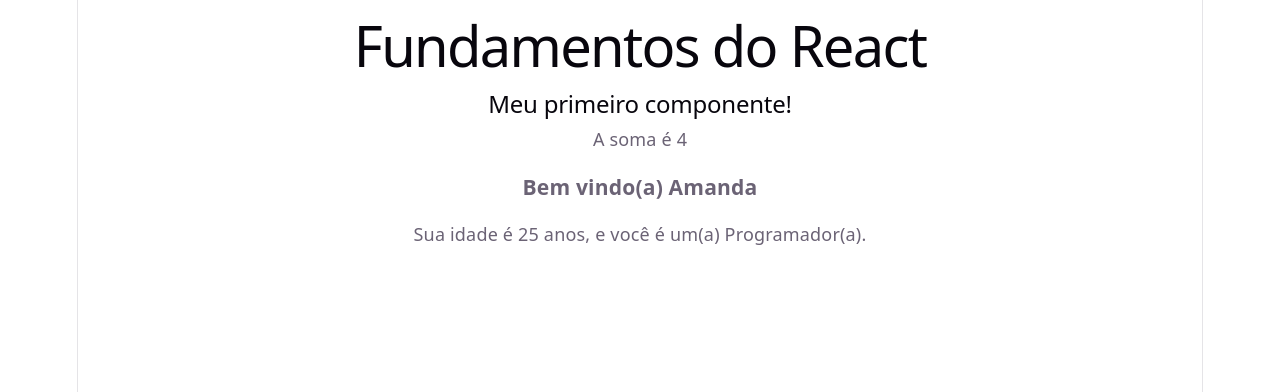
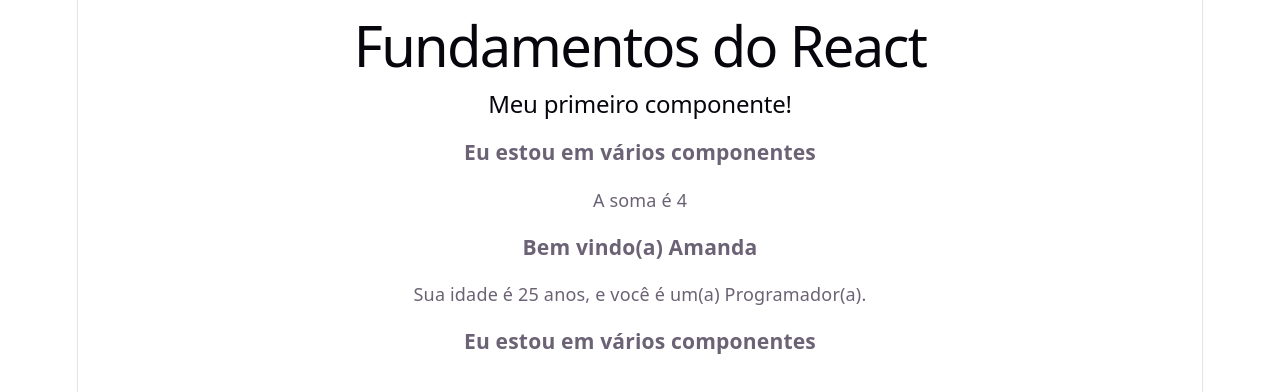
Before and after one commit to AmandaVoigt/frontend-horadecodar-udemy, a React (Vite) app in the folder 34_fundamentosReact/fundamentos/: page / in a window 1280 px wide. Shown: the top 392 px of the page. Built offline with nearby package versions, Linux system fonts and the light colour scheme.

Commit message:
component hierarchy

```diff
--- a/34_fundamentosReact/fundamentos/src/App.jsx
+++ b/34_fundamentosReact/fundamentos/src/App.jsx
@@ -6,6 +6,9 @@
 // 4 - template expression
 import TemplateExpression from "./components/TemplateExpression";
 
+// 5 - hierarquia de componentes
+import MyComponent from "./components/MyComponent";
+
 function App() {
   return (
     <div className="App">
@@ -13,6 +16,7 @@
       <h1>Fundamentos do React</h1>
       <FirstComponent />
       <TemplateExpression />
+      <MyComponent />
     </div>
   );
 }
--- a/34_fundamentosReact/fundamentos/src/components/FirstComponent.jsx
+++ b/34_fundamentosReact/fundamentos/src/components/FirstComponent.jsx
@@ -1,8 +1,12 @@
+// 5 - hierarquia de componentes
+import MyComponent from "./MyComponent";
+
 // 1 - criando componente
 const FirstComponent = () => {
   return (
     <div>
       <h2>Meu primeiro componente!</h2>
+      <MyComponent />
     </div>
   );
 };
--- /dev/null
+++ b/34_fundamentosReact/fundamentos/src/components/MyComponent.jsx
@@ -0,0 +1,11 @@
+// 5 - hierarquia de componentes
+
+const MyComponent = () => {
+  return (
+    <div>
+      <h3>Eu estou em vários componentes</h3>
+    </div>
+  );
+};
+
+export default MyComponent;
```
